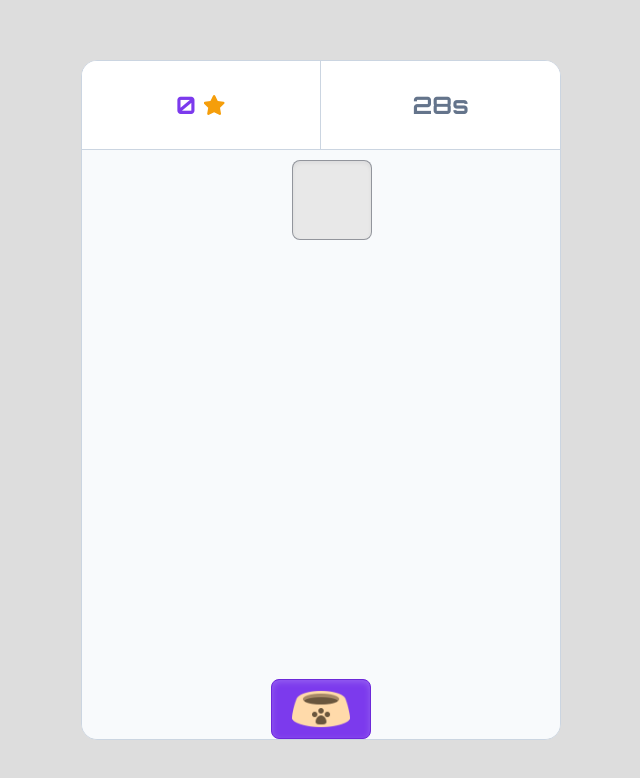
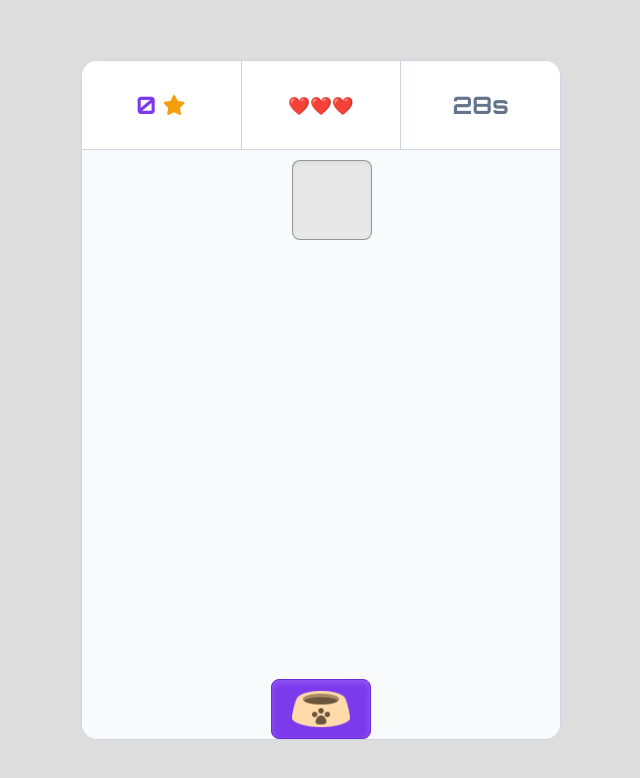
Before and after one commit to WilmaErikssonIllustrations/TOWER-STACKER-GAME, a plain HTML site: page index.html in a window 1280 px wide. Both pictures are taken after a click on the button "Starta spelet". Shown: the whole page, without its empty margins (319-959 px from the left). Drawn offline with Linux system fonts and the light colour scheme.

Commit message:
feat: add player lives system and fix trump block collision

```diff
--- a/css/style.css
+++ b/css/style.css
@@ -176,6 +176,26 @@ main {
   border-right: var(--border-width) solid var(--border-color);
   color: var(--brand-primary);
 }
+
+#lives-container {
+  display: flex;
+  justify-content: center;
+  align-items: center;
+  width: 100%;
+  height: 100%;
+  padding: 0 1rem;
+  background-color: var(--container-bg);
+  border-right: var(--border-width) solid var(--border-color);
+  color: var(--text-color);
+}
+
+#lives-value {
+  display: inline-flex;
+  flex-direction: row;
+  gap: 4px;
+  font-size: 1.1rem;
+}
+
 #timer-container {
   background-color: var(--container-bg);
   color: var(--text-color-secondary);
--- a/index.html
+++ b/index.html
@@ -23,6 +23,9 @@
                 />
               </svg>
             </div>
+            <div id="lives-container">
+              <span id="lives-value">❤️❤️❤️</span>
+            </div>
             <div id="timer-container">
               <span id="timer-value">0s</span>
             </div>
--- a/js/main.js
+++ b/js/main.js
@@ -13,7 +13,8 @@ const GAME_OVER_FALL_DISTANCE = 200;
 const GAME_OVER_DELAY = 1200;
 const CONTAINER_PADDING = 20;
 const SPAWN_TOP_POSITION = "10px";
-const TRUMP_BLOCK_CHANCE = 0.1;
+const TRUMP_BLOCK_CHANCE = 0.3;
+const INITIAL_LIVES = 3;
 
 // ==========================================
 // 2. TIMER STATE & FUNCTIONS
@@ -62,6 +63,15 @@ const gameModal = document.getElementById("game-modal");
 const modalTitle = document.getElementById("modal-title");
 const modalMessage = document.getElementById("modal-message");
 const startBtn = document.getElementById("start-btn");
+const livesDisplay = document.getElementById("lives-value");
+
+let lives = INITIAL_LIVES;
+
+function updateLivesDisplay() {
+  if (livesDisplay) {
+    livesDisplay.innerHTML = "❤️".repeat(lives);
+  }
+}
 
 function showModal(title, message, type = "default") {
   if (modalTitle) modalTitle.innerHTML = title;
@@ -166,9 +176,11 @@ function startGame() {
   gameIsRunning = true;
   isDropping = false;
   score = 0;
+  lives = INITIAL_LIVES;
   blockSpeed = INITIAL_BLOCK_SPEED;
   currentBlockSize = INITIAL_SQUARE_BLOCK_SIZE;
   updateScoreDisplay();
+  updateLivesDisplay();
 
   spawnBlock();
   startTimer(() => gameOver("time-out"));
@@ -192,7 +204,6 @@ function spawnBlock() {
   } else {
     currentBlock.dataset.type = "normal";
     currentBlock.style.backgroundImage = `url('assets/cat-food.png')`;
-
     currentBlock.style.backgroundColor = "";
     currentBlock.style.border = "";
   }
@@ -264,13 +275,26 @@ function placeBlock() {
       if (!gameIsRunning) return;
 
       blockToAnimate.style.transition = "";
+
+      if (blockToAnimate.dataset.type === "trump") {
+        lives--;
+        updateLivesDisplay();
+
+        blockToAnimate.remove();
+
+        if (lives <= 0) {
+          gameOver("trump");
+          return;
+        }
+
+        isDropping = false;
+        spawnBlock();
+        animate();
+        return;
+      }
+
       blockToAnimate.style.top = "";
       blockToAnimate.style.bottom = `${targetBottom}px`;
-
-      if (blockToAnimate.dataset.type === "trump") {
-        gameOver("trump");
-        return;
-      }
 
       score++;
       blockSpeed += SPEED_INCREMENT;
```
